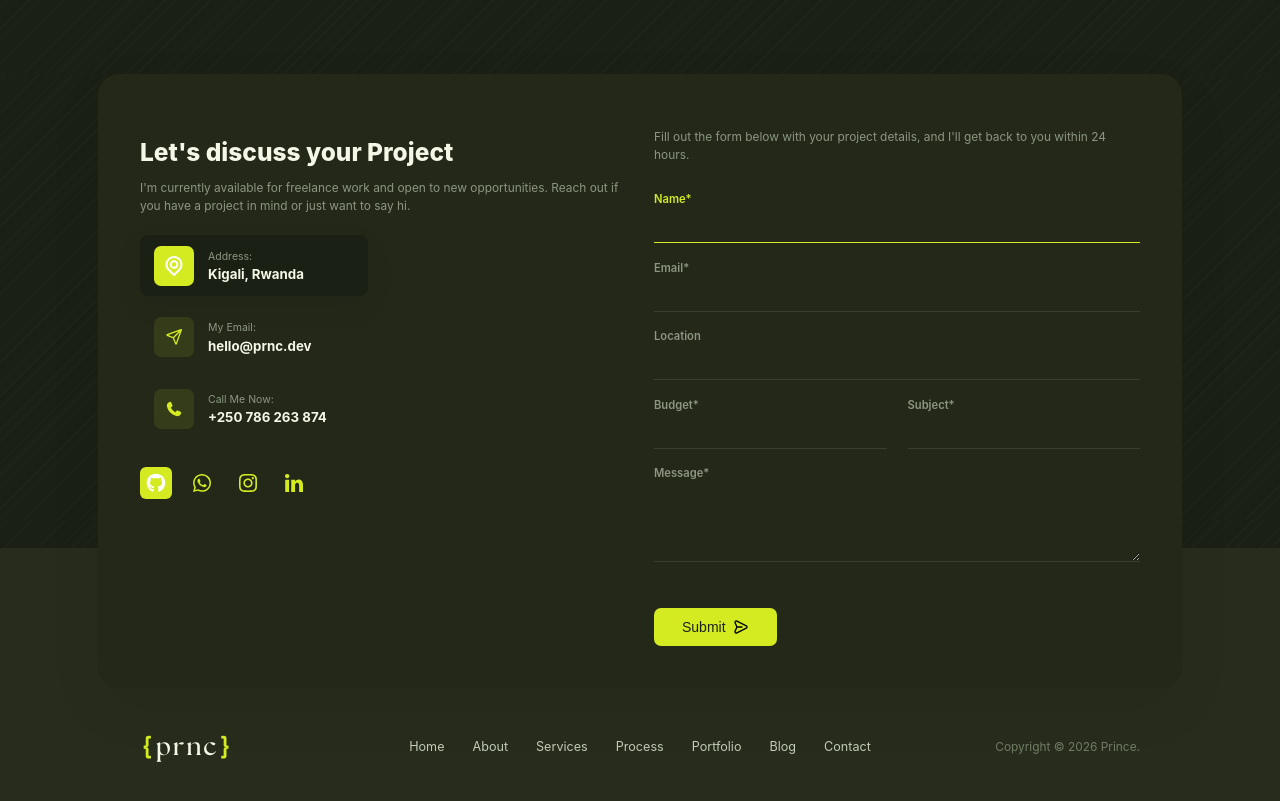
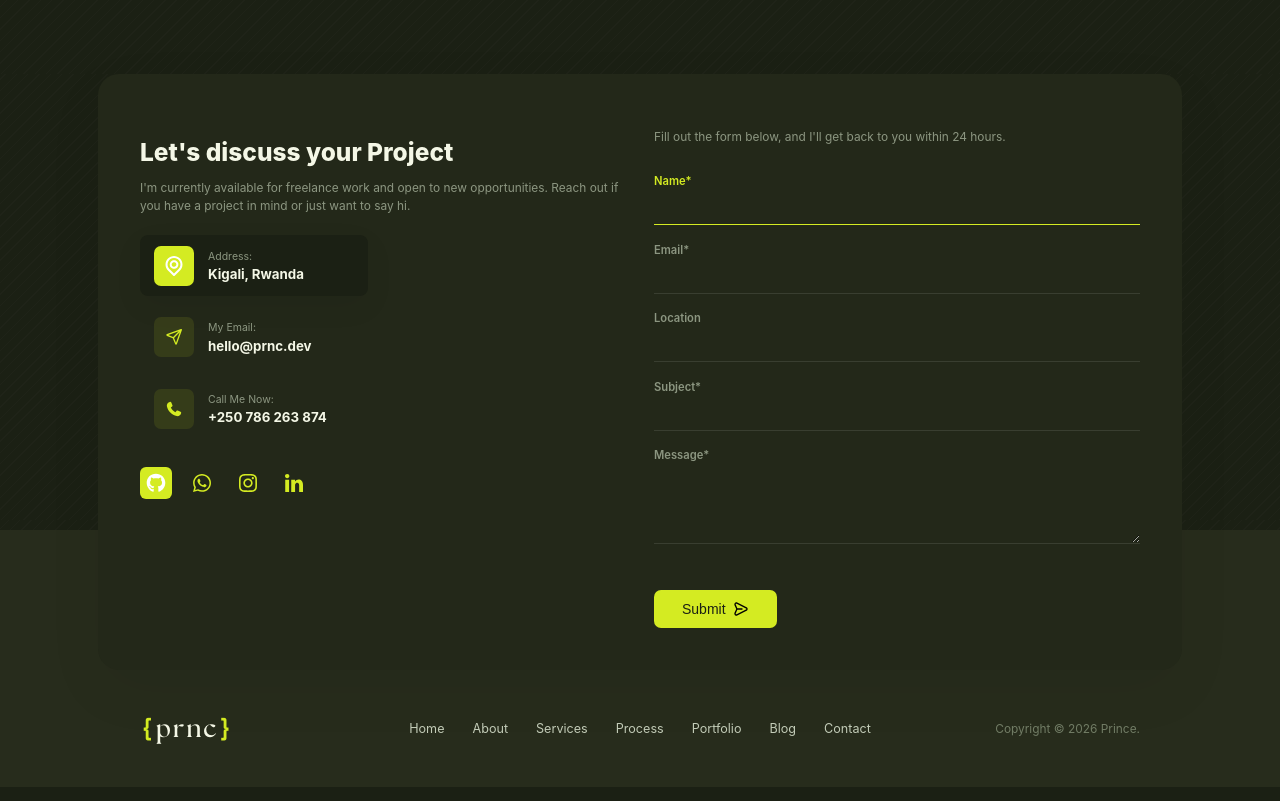
Before and after one commit to princengiru/my-portifolio, a React (Vite) app: page / in a window 1280 px wide. Shown: the part 5080-5881 px from the top of the page. Built offline with nearby package versions, Linux system fonts and the light colour scheme; no server answers.

Commit message:
new changes

```diff
--- a/src/components/Contact.jsx
+++ b/src/components/Contact.jsx
@@ -6,7 +6,6 @@ export default function Contact() {
     name: '',
     email: '',
     location: '',
-    budget: '',
     subject: '',
     message: ''
   });
@@ -49,7 +48,7 @@ export default function Contact() {
       if (data.success) {
         setToast({ show: true, title: 'Success', message: 'Message sent successfully! I will get back to you soon.', type: 'success' });
         // Reset form fields
-        setFormData({ name: '', email: '', location: '', budget: '', subject: '', message: '' });
+        setFormData({ name: '', email: '', location: '', subject: '', message: '' });
 
         // Hide toast after 10 seconds
         setTimeout(() => setToast({ show: false, title: '', message: '', type: 'success' }), 10000);
@@ -119,7 +118,7 @@ export default function Contact() {
         <div className="contact-form-container">
           {/* Replaced Lorem Ipsum with professional instruction */}
           <p className="contact-subtitle" style={{marginBottom: '2rem'}}>
-            Fill out the form below with your project details, and I'll get back to you within 24 hours.
+           Fill out the form below, and I'll get back to you within 24 hours.
           </p>
 
           <form className="contact-form" onSubmit={handleSubmit}>
@@ -135,15 +134,9 @@ export default function Contact() {
               <label>Location</label>
               <input type="text" name="location" value={formData.location} onChange={handleChange} className="form-input" />
             </div>
-            <div className="form-row">
-              <div className="form-group">
-                <label>Budget*</label>
-                <input type="text" name="budget" value={formData.budget} onChange={handleChange} required className="form-input" />
-              </div>
-              <div className="form-group">
-                <label>Subject*</label>
-                <input type="text" name="subject" value={formData.subject} onChange={handleChange} required className="form-input" />
-              </div>
+            <div className="form-group">
+              <label>Subject*</label>
+              <input type="text" name="subject" value={formData.subject} onChange={handleChange} required className="form-input" />
             </div>
             <div className="form-group">
               <label>Message*</label>
```
Also changed, not shown: 1 other file (tests, documents, lock files or other folders).
